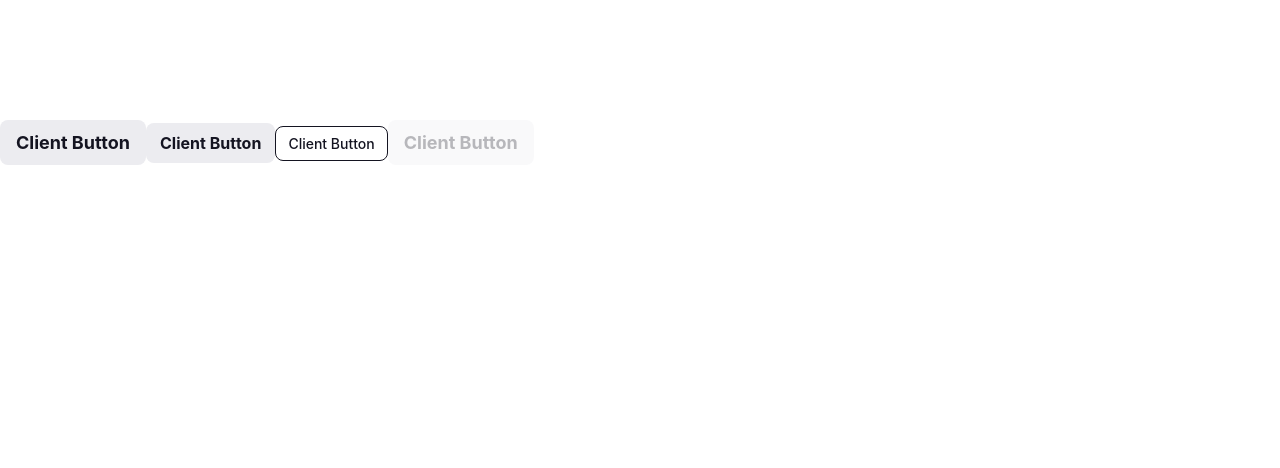
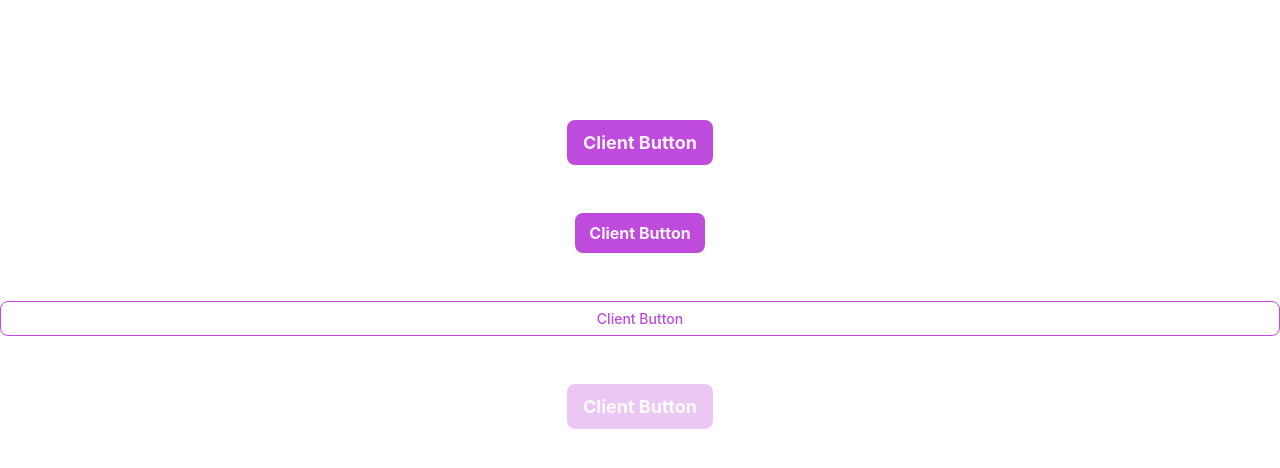
Before and after one commit to dalgudot/product-art, a Next.js app in the folder apps/core-design-system-docs/: page / in a window 1280 px wide. Shown: the top 468 px of the page. Built offline with nearby package versions, Linux system fonts and the light colour scheme.

Commit message:
update css

```diff
--- a/apps/core-design-system-docs/src/app/page.module.css
+++ b/apps/core-design-system-docs/src/app/page.module.css
@@ -1,4 +1,3 @@
 .main {
-  margin: 0 auto;
   margin-top: 120px;
 }
--- a/apps/core-design-system-docs/src/components/TestButtonComponent.module.css
+++ b/apps/core-design-system-docs/src/components/TestButtonComponent.module.css
@@ -1,5 +1,9 @@
-.layout {
-  /* display: flex; */
+.button__layout {
+  display: flex;
   flex-direction: column;
-  gap: 36px;
+  justify-content: center;
+  align-items: center;
+  gap: 48px;
+
+  margin: 0 auto;
 }
--- a/apps/core-design-system-docs/src/components/TestButtonComponent.tsx
+++ b/apps/core-design-system-docs/src/components/TestButtonComponent.tsx
@@ -4,7 +4,7 @@ import s from './TestButtonComponent.module.css';
 
 export default function TestButtonComponent() {
   return (
-    <div className={s.layout}>
+    <div className={s.button__layout}>
       <Button
         label='Client Button'
         appearance='fill'
@@ -22,6 +22,7 @@ export default function TestButtonComponent() {
         label='Client Button'
         appearance='line'
         size='small'
+        width='fullWidth'
         onClick={() => {}}
       />
       <Button
--- a/packages/core-design-system/src/components/Button/Button.tsx
+++ b/packages/core-design-system/src/components/Button/Button.tsx
@@ -58,6 +58,7 @@ const ButtonCommon = styled.button`
   background-color: transparent;
   border: none;
   border-radius: 8px;
+  text-align: center;
 
   @media (hover: hover) {
     &:hover {
--- a/packages/core-design-system/src/shared/colors-1.css
+++ b/packages/core-design-system/src/shared/colors-1.css
@@ -48,8 +48,9 @@
  */
 
 :root {
-  --fill-button-color: var(--g7);
-  --fill-button-label-color: var(--g0);
-  --line-button-color: var(--g0);
-  --line-button-label-color: var(--g0);
+  /* 임시, 오른쪽 항을 색이 준비되면 'var(--primary7)'로 바꾸기 */
+  --fill-button-color: #be4bdb;
+  --fill-button-label-color: #f8f0fc;
+  --line-button-color: #be4bdb;
+  --line-button-label-color: #be4bdb;
 }
```
